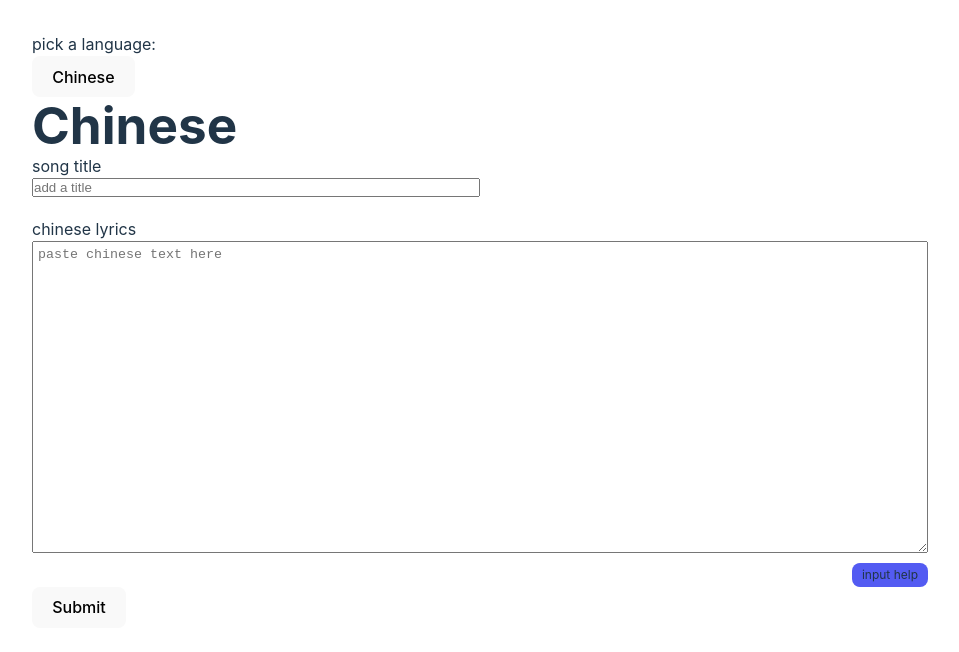
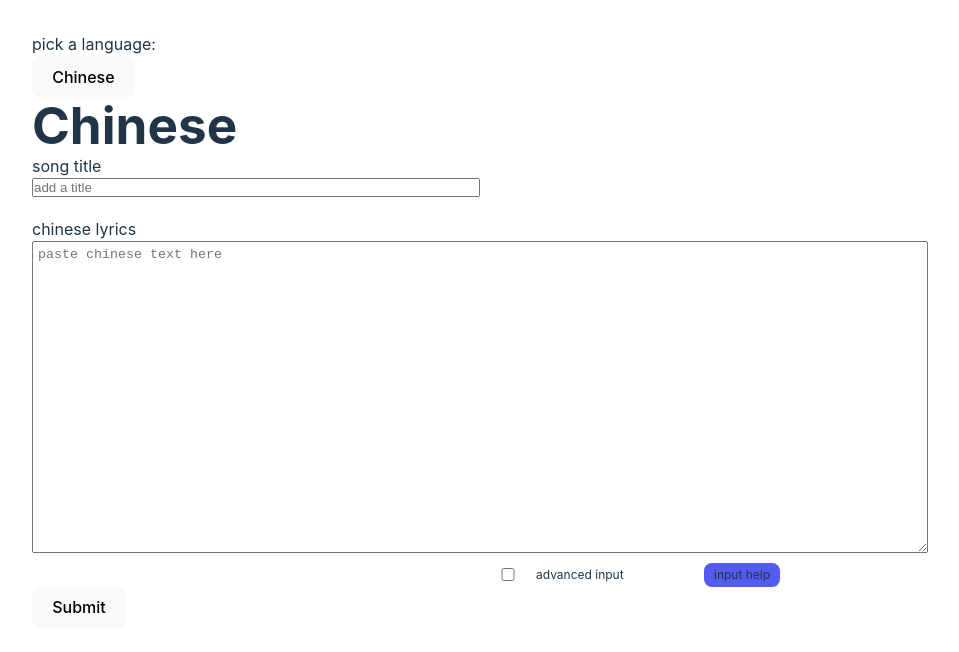
Before and after one commit to Melina412/lyric-annotations, a React (Vite) app in the folder frontend/: page / in a window 1280 px wide. Shown: the top 652 px of the page, without its empty margins (160-1119 px from the left). Built offline with nearby package versions, Linux system fonts and the light colour scheme; what @react-pdf/renderer would draw is missing.

Commit message:
output & pdf logic updated

```diff
--- a/frontend/src/App.css
+++ b/frontend/src/App.css
@@ -23,11 +23,34 @@ section.input {
 
     margin-bottom: 20px;
 
-    div {
+    div.title-input,
+    div.text-input,
+    div.input-options {
       display: flex;
       align-items: flex-start;
       flex-direction: column;
       width: 100%;
+    }
+
+    div.input-helper {
+      display: grid;
+      grid-template-columns: 1fr 1fr;
+      width: 100%;
+      padding-left: 50%;
+    }
+    div.checkbox {
+      display: flex;
+      align-items: center;
+
+      input {
+        margin-bottom: 0;
+      }
+
+      label {
+        font-size: 12px;
+        width: 150%;
+        text-wrap: nowrap;
+      }
     }
     input {
       margin-bottom: 20px;
@@ -137,8 +160,9 @@ section.output {
     div.paragraph {
       padding-bottom: 15px;
     }
-    span.space {
-      padding: 0 10px;
+    span.space,
+    span.other {
+      padding: 0;
     }
   }
   div.download {
--- a/frontend/src/components/Chinese.tsx
+++ b/frontend/src/components/Chinese.tsx
@@ -101,7 +101,7 @@ function Chinese({ setLanguage }: LanguageSelectorProps) {
       <h1>Chinese</h1>
       <section className='input'>
         <form>
-          <div>
+          <div className='title-input'>
             <label htmlFor='title'>song title</label>
 
             <input
@@ -113,7 +113,7 @@ function Chinese({ setLanguage }: LanguageSelectorProps) {
               placeholder='add a title'
             />
           </div>
-          <div>
+          <div className='text-input'>
             <label htmlFor='chineseInput'>chinese lyrics</label>
 
             <textarea
@@ -125,10 +125,21 @@ function Chinese({ setLanguage }: LanguageSelectorProps) {
               onChange={(e) => setTextInput(e.target.value)}
               placeholder='paste chinese text here'></textarea>
           </div>
-          <div>
-            <p className='helper' onClick={() => setHelper(!helper)}>
-              {!helper ? 'input help' : 'close help'}
-            </p>
+          <div className='input-options'>
+            <div className='input-helper'>
+              <div className='checkbox'>
+                <input
+                  type='checkbox'
+                  id='advanced'
+                  onClick={() => console.log('advanced input not implemented')}
+                />
+                <label htmlFor='advanced'>advanced input</label>
+              </div>
+              <p className='helper' onClick={() => setHelper(!helper)}>
+                {!helper ? 'input help' : 'close help'}
+              </p>
+            </div>
+
             <button className='submit' type='button' onClick={handleClick}>
               Submit
             </button>
--- a/frontend/src/components/MyDocument.tsx
+++ b/frontend/src/components/MyDocument.tsx
@@ -75,7 +75,8 @@ const styles = StyleSheet.create({
     paddingRight: 2,
   },
   space: {
-    padding: 6,
+    // padding: 6,
+    padding: 0,
   },
   newline: {
     width: '100%',
@@ -97,9 +98,19 @@ const styles = StyleSheet.create({
     marginBottom: 1,
     fontWeight: 'bold',
   },
+  other: {
+    fontSize: 12,
+    fontFamily: 'Inter Regular',
+    marginBottom: 1,
+    fontWeight: 'bold',
+    padding: 0,
+  },
 });
 const roundBracketsRegex = /\([^)]*\)/g;
 const squareBracketsRegex = /\[[^\]]*\]/g;
+const latinRegex = /[A-Za-z]+/g;
+const punctuationRegex = /[!"#$%&'()*+,-./:;<=>?@[\\\]^_`{|}~\s]/g;
+const numbersRegex = /[0-9]+/g;
 
 const RubyText = ({
   mainText,
@@ -108,11 +119,11 @@ const RubyText = ({
   mainText: string;
   annotation: string;
 }) => {
-  if (mainText === '#') {
+  if (mainText === '#' || mainText === ' ') {
     return <Text style={styles.space}></Text>;
-  } else if (mainText === '%') {
+  } else if (mainText === '%' || mainText === '\n') {
     return <View style={styles.newline}></View>;
-  } else if (mainText === '§') {
+  } else if (mainText === '§' || mainText === '\n\n') {
     return <View style={styles.paragraph}></View>;
   } else if (mainText.match(squareBracketsRegex)) {
     return (
@@ -124,6 +135,16 @@ const RubyText = ({
     return (
       <View style={styles.rubyText}>
         <Text style={styles.roundBrackets}>{mainText}</Text>
+      </View>
+    );
+  } else if (
+    mainText.match(latinRegex) ||
+    mainText.match(punctuationRegex) ||
+    mainText.match(numbersRegex)
+  ) {
+    return (
+      <View style={styles.rubyText}>
+        <Text style={styles.other}>{mainText}</Text>
       </View>
     );
   } else {
--- a/frontend/src/components/RubyItem.tsx
+++ b/frontend/src/components/RubyItem.tsx
@@ -3,6 +3,7 @@ const roundBracketsRegex = /\([^)]*\)/g;
 const squareBracketsRegex = /\[[^\]]*\]/g;
 const latinRegex = /[A-Za-z]+/g;
 const punctuationRegex = /[!"#$%&'()*+,-./:;<=>?@[\\\]^_`{|}~\s]/g;
+const numbersRegex = /[0-9]+/g;
 
 // '#' space
 // '%' newline
@@ -18,7 +19,7 @@ function RubyItem({
   //# '#' space
   //$ ' ' space
   if (rubyBase === '#' || rubyBase === ' ') {
-    return <span className='space'></span>;
+    return <span className='space'> </span>;
     //# '%' newline
     //$ '\n' newline
   } else if (rubyBase === '%' || rubyBase === '\n') {
@@ -59,10 +60,14 @@ function RubyItem({
       </>
     );
     //$ latin letters
-  } else if (rubyBase.match(latinRegex) || rubyBase.match(punctuationRegex)) {
+  } else if (
+    rubyBase.match(latinRegex) ||
+    rubyBase.match(punctuationRegex) ||
+    rubyBase.match(numbersRegex)
+  ) {
     return (
       <>
-        <span className='round-brackets'>{rubyBase}</span>
+        <span className='other'>{rubyBase}</span>
       </>
     );
     //# das ruby item mit der base und den annotations
```
